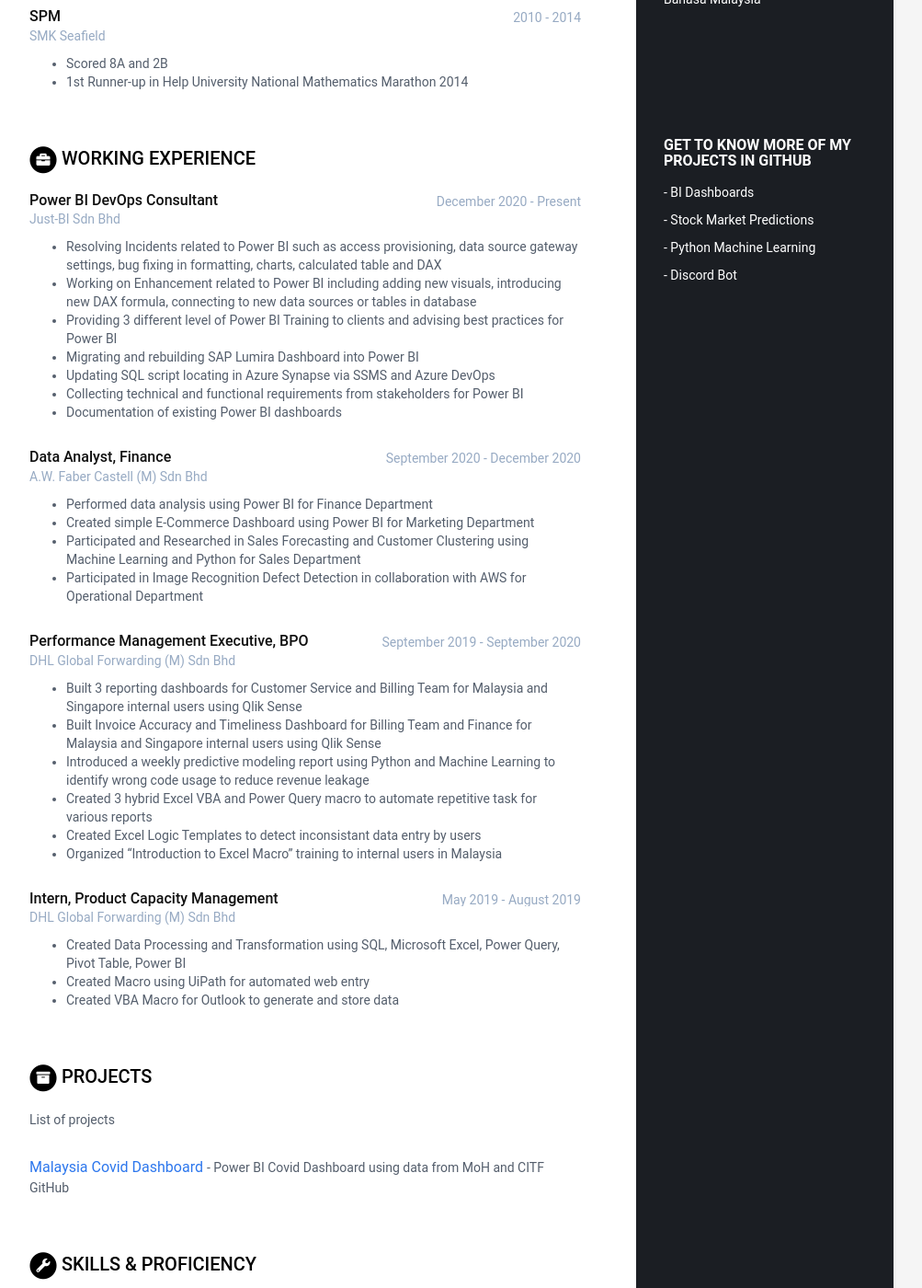
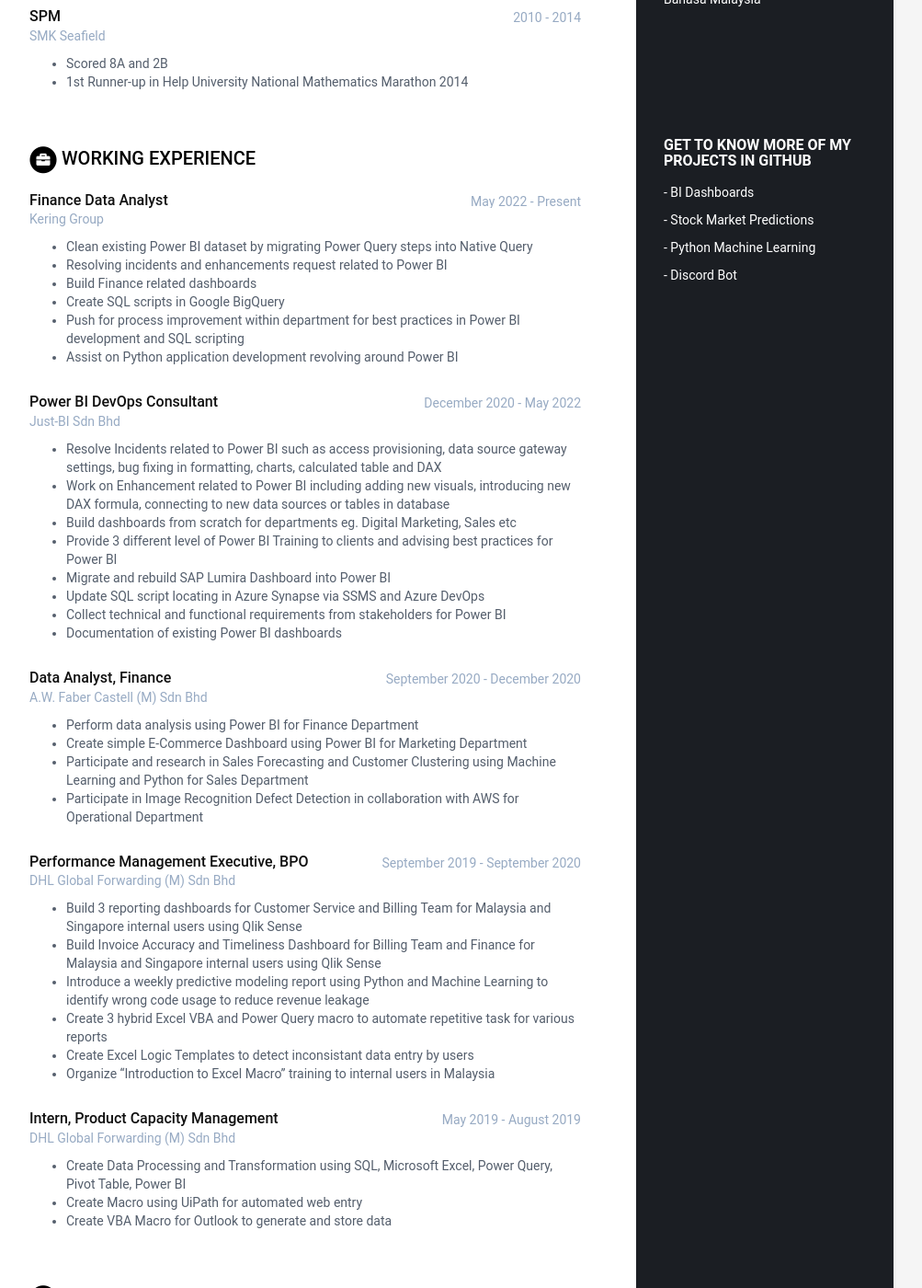
Before and after one commit to jianzhiw/jianzhiw.github.io, a Jekyll site: the page built from index.html, in a window 1280 px wide and 1400 px high, scrolled down 633 px. Shown: the whole window at 92% size, without its empty margins (168-1171 px from the left). Built offline with Jekyll 4.4.1, drawn with Linux system fonts in a browser that asks for light colours.

Commit message:
Updated resume

```diff
--- a/_data/data.yml
+++ b/_data/data.yml
@@ -62,45 +62,57 @@
 
 
 experiences:
+    - role: Finance Data Analyst
+      time: May 2022 - Present
+      company: Kering Group
+      details: |
+        - Clean existing Power BI dataset by migrating Power Query steps into Native Query
+        - Resolving incidents and enhancements request related to Power BI
+        - Build Finance related dashboards
+        - Create SQL scripts in Google BigQuery
+        - Push for process improvement within department for best practices in Power BI development and SQL scripting
+        - Assist on Python application development revolving around Power BI
+
     - role: Power BI DevOps Consultant
-      time: December 2020 - Present
+      time: December 2020 - May 2022
       company: Just-BI Sdn Bhd
       details: |
-        - Resolving Incidents related to Power BI such as access provisioning, data source gateway settings, bug fixing in formatting, charts, calculated table and DAX
-        - Working on Enhancement related to Power BI including adding new visuals, introducing new DAX formula, connecting to new data sources or tables in database
-        - Providing 3 different level of Power BI Training to clients and advising best practices for Power BI
-        - Migrating and rebuilding SAP Lumira Dashboard into Power BI
-        - Updating SQL script locating in Azure Synapse via SSMS and Azure DevOps
-        - Collecting technical and functional requirements from stakeholders for Power BI
+        - Resolve Incidents related to Power BI such as access provisioning, data source gateway settings, bug fixing in formatting, charts, calculated table and DAX
+        - Work on Enhancement related to Power BI including adding new visuals, introducing new DAX formula, connecting to new data sources or tables in database
+        - Build dashboards from scratch for departments eg. Digital Marketing, Sales etc
+        - Provide 3 different level of Power BI Training to clients and advising best practices for Power BI
+        - Migrate and rebuild SAP Lumira Dashboard into Power BI
+        - Update SQL script locating in Azure Synapse via SSMS and Azure DevOps
+        - Collect technical and functional requirements from stakeholders for Power BI
         - Documentation of existing Power BI dashboards
 
     - role: Data Analyst, Finance
       time: September 2020 - December 2020
       company: A.W. Faber Castell (M) Sdn Bhd
       details: |
-        - Performed data analysis using Power BI for Finance Department
-        - Created simple E-Commerce Dashboard using Power BI for Marketing Department
-        - Participated and Researched in Sales Forecasting and Customer Clustering using Machine Learning and Python for Sales Department
-        - Participated in Image Recognition Defect Detection in collaboration with AWS for Operational Department
+        - Perform data analysis using Power BI for Finance Department
+        - Create simple E-Commerce Dashboard using Power BI for Marketing Department
+        - Participate and research in Sales Forecasting and Customer Clustering using Machine Learning and Python for Sales Department
+        - Participate in Image Recognition Defect Detection in collaboration with AWS for Operational Department
 
     - role: Performance Management Executive, BPO
       time: September 2019 - September 2020
       company: DHL Global Forwarding (M) Sdn Bhd
       details: |
-        - Built 3 reporting dashboards for Customer Service and Billing Team for Malaysia and Singapore internal users using Qlik Sense
-        - Built Invoice Accuracy and Timeliness Dashboard for Billing Team and Finance for Malaysia and Singapore internal users using Qlik Sense
-        - Introduced a weekly predictive modeling report using Python and Machine Learning to identify wrong code usage to reduce revenue leakage
-        - Created 3 hybrid Excel VBA and Power Query macro to automate repetitive task for various reports
-        - Created Excel Logic Templates to detect inconsistant data entry by users
-        - Organized "Introduction to Excel Macro" training to internal users in Malaysia
+        - Build 3 reporting dashboards for Customer Service and Billing Team for Malaysia and Singapore internal users using Qlik Sense
+        - Build Invoice Accuracy and Timeliness Dashboard for Billing Team and Finance for Malaysia and Singapore internal users using Qlik Sense
+        - Introduce a weekly predictive modeling report using Python and Machine Learning to identify wrong code usage to reduce revenue leakage
+        - Create 3 hybrid Excel VBA and Power Query macro to automate repetitive task for various reports
+        - Create Excel Logic Templates to detect inconsistant data entry by users
+        - Organize "Introduction to Excel Macro" training to internal users in Malaysia
 
     - role: Intern, Product Capacity Management
       time: May 2019 - August 2019
       company: DHL Global Forwarding (M) Sdn Bhd
       details: |
-        - Created Data Processing and Transformation using SQL, Microsoft Excel, Power Query, Pivot Table, Power BI
-        - Created Macro using UiPath for automated web entry
-        - Created VBA Macro for Outlook to generate and store data
+        - Create Data Processing and Transformation using SQL, Microsoft Excel, Power Query, Pivot Table, Power BI
+        - Create Macro using UiPath for automated web entry
+        - Create VBA Macro for Outlook to generate and store data
 
 projects:
     title: Projects
```
